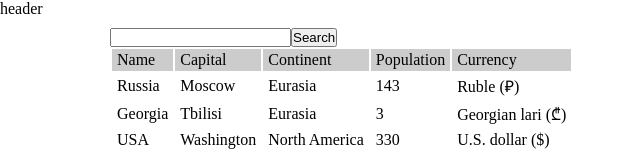
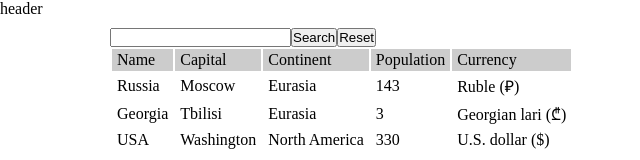
Before and after one commit to ungear/countries-dashboard, a Next.js app: page / in a window 1280 px wide. Shown: the top 160 px of the page, without its empty margins (0-640 px from the left). Built offline with nearby package versions, Linux system fonts and the light colour scheme.

Commit message:
add the Reset Search feature

```diff
--- a/src/components/toolbar.tsx
+++ b/src/components/toolbar.tsx
@@ -1,6 +1,6 @@
 import { useState, useEffect } from 'react'
 
-export function Toolbar({searchTerm, setSearchTerm}){
+export function Toolbar({searchTerm, setSearchTerm, reset}){
   const [term, setTerm] = useState(searchTerm);
   useEffect(() => {
     setTerm(searchTerm);
@@ -13,9 +13,14 @@
   function handeChangeTerm(e){
     setTerm(e.target.value);
   }
+  function handleResetClick(){
+    reset();
+  }
   return (
     <div>
-      <input type="text" onChange={handeChangeTerm} value={term}/><button onClick={handleSearchClick}>Search</button>
+      <input type="text" onChange={handeChangeTerm} value={term}/>
+      <button onClick={handleSearchClick}>Search</button>
+      <button onClick={handleResetClick}>Reset</button>
     </div>
   )
 }
--- a/src/pages/index.tsx
+++ b/src/pages/index.tsx
@@ -55,11 +55,15 @@
       resultsNumber,
     })
   }
+  function handleReset(){
+    setSearchTerm('');
+    applySearch('', false);
+  }
   return (
     <section className={styles.main}>
       <History searchHistory={history.items} onHistoryClick={onHistoryClick}></History>
       <div>
-        <Toolbar searchTerm={searchTerm} setSearchTerm={applySearch}></Toolbar>
+        <Toolbar searchTerm={searchTerm} setSearchTerm={applySearch} reset={handleReset}></Toolbar>
         <CountriesGrid countries={countriesToShow}></CountriesGrid>
       </div>
     </section>
```
